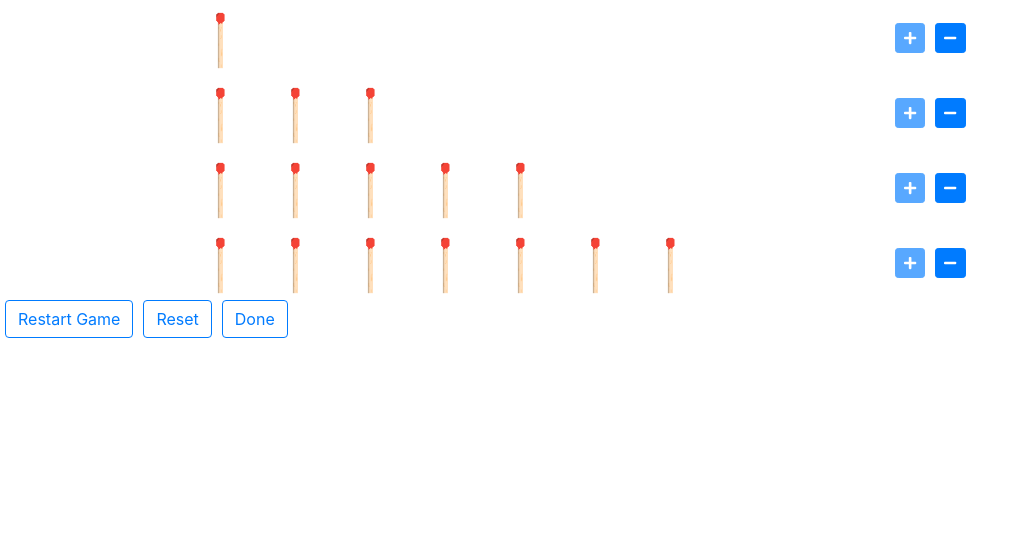
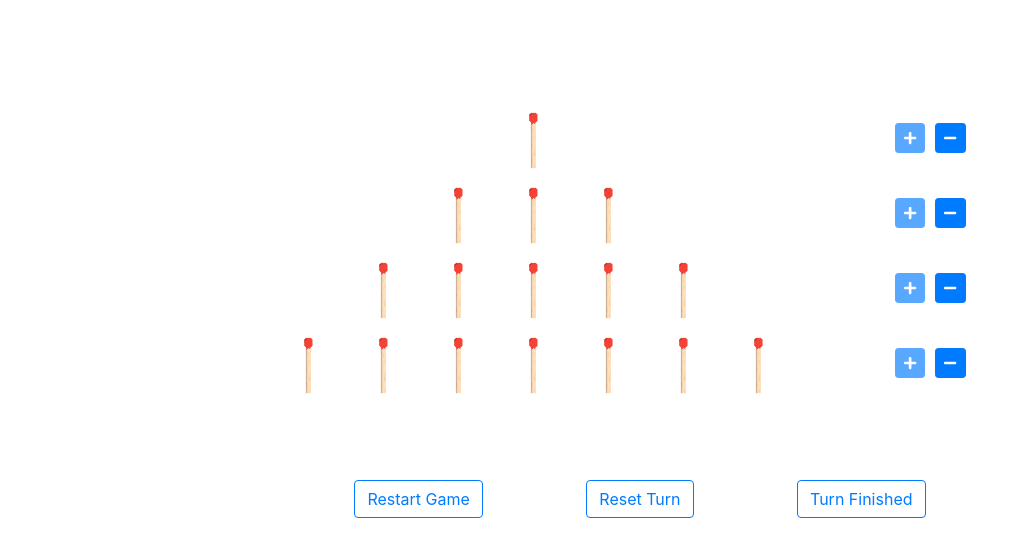
Before and after one commit to Dtphelan1/nim-viz, a React (Create React App) app: page /play in a window 1280 px wide. Shown: the top 556 px of the page, without its empty margins (0-1024 px from the left). Built offline with nearby package versions, Linux system fonts and the light colour scheme.

Commit message:
Much better styling on OriginalGame page; better transition

```diff
--- a/src/App.js
+++ b/src/App.js
@@ -17,7 +17,7 @@ class App extends Component {
             <TransitionGroup>
                 <CSSTransition
                     key={location.key}
-                    timeout={3000}
+                    timeout={1000}
                 >
                     <Switch location={location}>
                         <Route exact path="/" component={WrappedTitlePage}/>
--- /dev/null
+++ b/src/MatchGame/MatchGame.css
@@ -0,0 +1,4 @@
+#match-game-container {
+    height: 100vh;
+    width: 100vw;
+}
--- a/src/MatchGame/MatchGame.jsx
+++ b/src/MatchGame/MatchGame.jsx
@@ -1,7 +1,8 @@
-import React, { Component, Fragment } from 'react';
+import React, { Component } from 'react';
 import MatchesOriginal from '../MatchesOriginal/MatchesOriginal.jsx';
 import TurnActionBar from '../TurnActionBar/TurnActionBar.jsx';
 import _ from 'lodash';
+import './MatchGame.css';
 // import MatchesLeftCollapsed from './MatchesLeftCollapsed.jsx'
 // import MatchesAsDecimal from './MatchesAsDecimal.jsx'
 // import MatchesAsBinary from './MatchesAsBinary.jsx'
@@ -262,7 +263,7 @@ export default class MatchGame extends Component {
 
     render() {
         return (
-            <Fragment>
+            <div id="match-game-container">
                 <MatchesOriginal
                     provisionalMatches={this.state.provisionalMatches}
                     initialMatchesOnTurn={this.state.initialMatchesOnTurn}
@@ -274,7 +275,7 @@ export default class MatchGame extends Component {
                     resetTurn={this.resetTurn}
                     finalizeTurn={this.finalizeTurn}
                 />
-            </Fragment>
+            </div>
         );
     }
 }
--- a/src/MatchModifiers/MatchModifiers.css
+++ b/src/MatchModifiers/MatchModifiers.css
@@ -1,6 +1,7 @@
 .match-modifier-btns {
   height: 30px;
   display: flex;
+  justify-content: space-around;
 }
 .btn {
   margin: 0 5px;
--- a/src/MatchesOriginal/MatchesOriginal.css
+++ b/src/MatchesOriginal/MatchesOriginal.css
@@ -1,5 +1,16 @@
+#match-original-game-container {
+  width: 100%;
+  padding: 100px 0 50px 0;
+}
+
+.matches-original {
+  display: flex;
+  height: 100vh;
+  align-items: center;
+}
+
 .match-row {
-  display:flex;
+  display: flex;
   align-items: center;
   width: 900px;
   margin-left: auto;
@@ -12,4 +23,6 @@
 
 .matches-fixed-width-container {
   width: 700px;
+  display: flex;
+  justify-content: center;
 }
--- a/src/MatchesOriginal/MatchesOriginal.jsx
+++ b/src/MatchesOriginal/MatchesOriginal.jsx
@@ -1,4 +1,4 @@
-import React, { Fragment } from 'react';
+import React from 'react';
 import Match from "../Match/Match.jsx";
 import MatchModifiers from "../MatchModifiers/MatchModifiers.jsx";
 import './MatchesOriginal.css'
@@ -6,7 +6,7 @@ import _ from 'lodash';
 export default function MatchesOriginal (props) {
     const { provisionalMatches, initialMatchesOnTurn, incrementMatches, decrementMatches } = props;
     return (
-        <Fragment>
+        <div id="match-original-game-container">
             {provisionalMatches.map((count, i) => {
                 return (
                     <div className="match-row" key={i}>
@@ -26,7 +26,6 @@ export default function MatchesOriginal (props) {
                     </div>
                 );
             })}
-
-        </Fragment>
+        </div>
     );
 }
--- a/src/TurnActionBar/TurnActionBar.css
+++ b/src/TurnActionBar/TurnActionBar.css
@@ -0,0 +1,6 @@
+#turn-action-bar {
+    width: 60%;
+    margin: 30px auto;
+    display: flex;
+    justify-content: space-evenly;
+}
--- a/src/TurnActionBar/TurnActionBar.jsx
+++ b/src/TurnActionBar/TurnActionBar.jsx
@@ -17,10 +17,10 @@ export default function TurnActionBar(props) {
         resetTurn();
     }
     return (
-        <div>
+        <div id="turn-action-bar">
             <button className="btn btn-outline-primary" onClick={handleRestartClick}>Restart Game</button>
-            <button className="btn btn-outline-primary" onClick={handleResetClick}>Reset</button>
-            <button className="btn btn-outline-primary" onClick={handleDoneClick}>Done</button>
+            <button className="btn btn-outline-primary" onClick={handleResetClick}>Reset Turn</button>
+            <button className="btn btn-outline-primary" onClick={handleDoneClick}>Turn Finished</button>
         </div>
     );
 }
```
